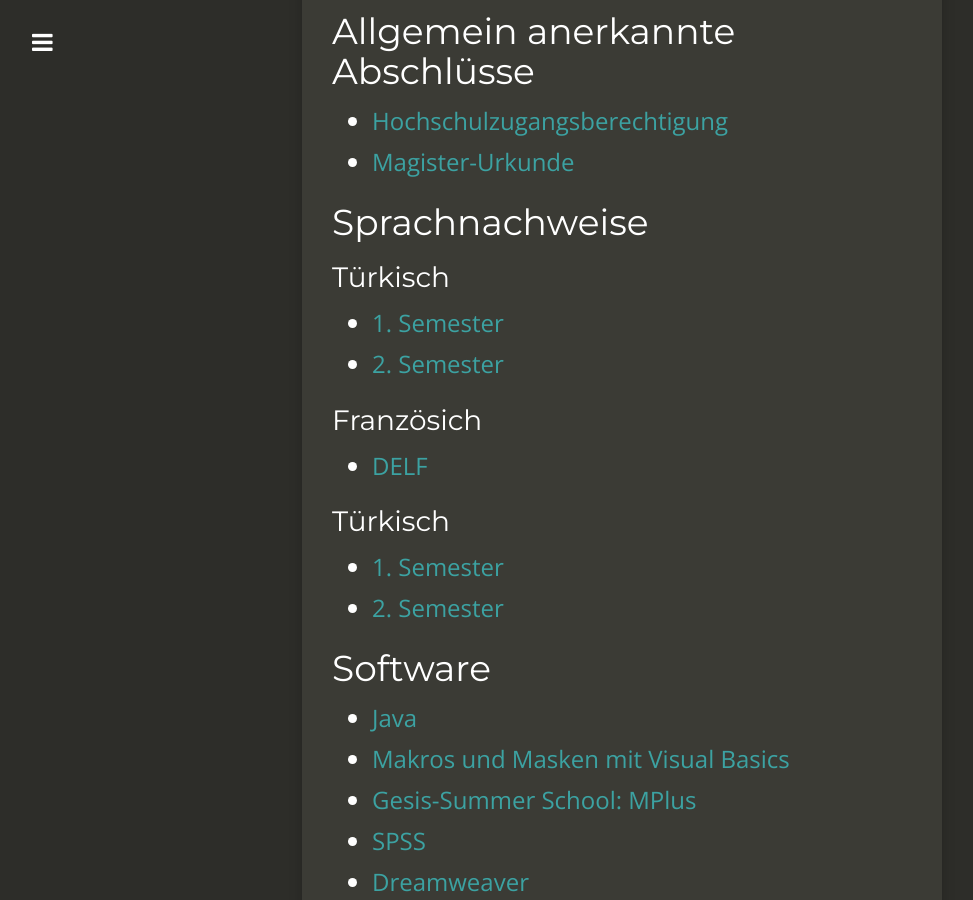
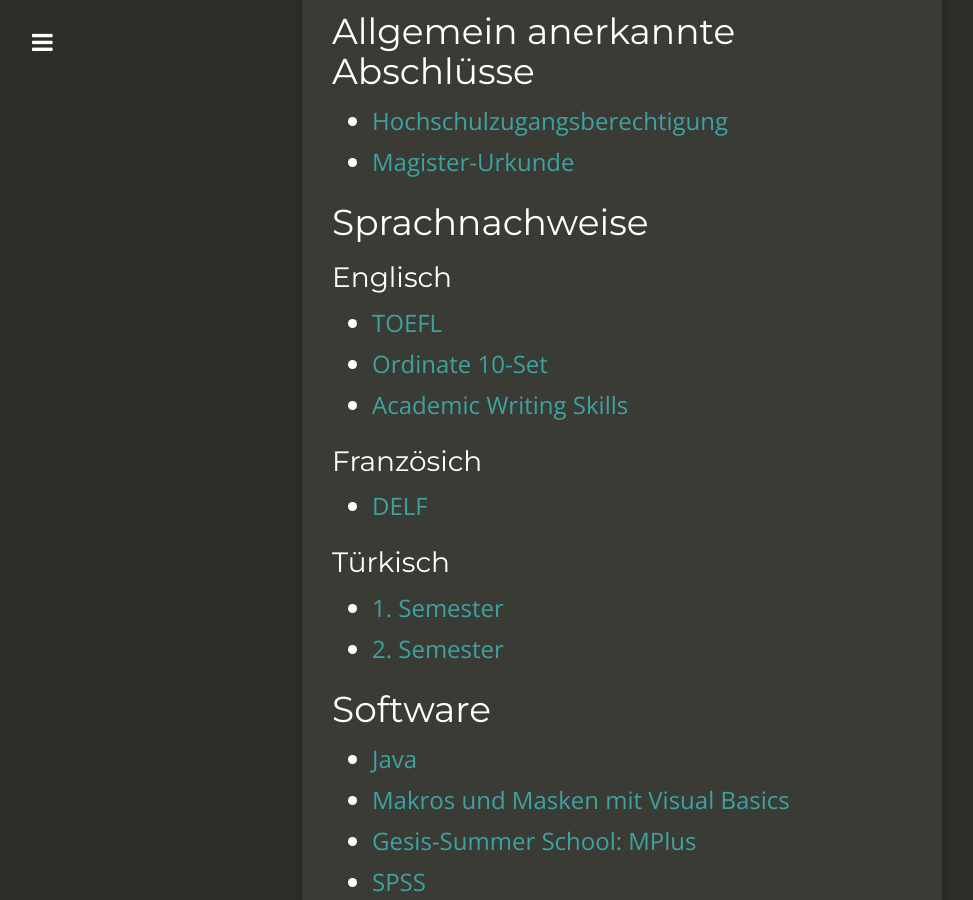
Before and after one commit to BriGitBardot/Bewerbung2, a Jekyll site: the page built from Anlagen.md, in a window 1280 px wide and 900 px high, scrolled down 464 px. Shown: the whole window, without its empty margins (18-991 px from the left). Built offline with Jekyll 4.4.1, drawn with Linux system fonts in a browser that asks for light colours; nearby versions of some CDN libraries.

Commit message:
Update Anlagen.md

```diff
--- a/Anlagen.md
+++ b/Anlagen.md
@@ -19,11 +19,13 @@
 - [Hochschulzugangsberechtigung]({{ site.url }}/assets/AllgemeineHochschulreife.pdf)
 - [Magister-Urkunde]({{ site.url }}/assets/Magisterurkunde.pdf)
 
+
 ## Sprachnachweise
 
-### Türkisch
-- [1. Semester]({{ site.url }}/assets/tuerkisch1.pdf)
-- [2. Semester]({{ site.url }}/assets/tuerkisch2.pdf)
+### Englisch
+- [TOEFL]({{ site.url }}/assets/toefl.pdf)
+- [Ordinate 10-Set]({{ site.url }}/assets/OrdinateSet10.pdf)
+- [Academic Writing Skills]({{ site.url }}/assets/AcademicWritingSkills.pdf)
 
 ### Französich
 - [DELF]({{ site.url }}/assets/delf.pdf)
@@ -42,6 +44,7 @@
 - [Word für wissenschaftliches Arbeiten]({{ site.url }}/assets/word.pdf)
 - [Imperia für Anwender]({{ site.url }}/assets/imperia.pdf)
 
+
 ## Hochschuldidaktik
 - [Zertifikat 'Schreibberaterin']({{ site.url }}/assets/Zertifikat_Schreibberaterin.pdf)
 - [Zertifikat 'Hochschuldidaktik' des Landes NRW]({{ site.url }}/assets/Zertifikat_Hochschullehre.pdf)
@@ -55,6 +58,7 @@
 - [Kompetenzorientiertes Planen und Prüfen]({{ site.url }}/assets/Pruefen.pdf)
 - [Studierenden Schlüsselkompetenzen vermitteln]({{ site.url }}/assets/Schluesselkompetenzen.pdf)
 - [Praxisbaustein: Innovatives Lehrprojekt]({{ site.url }}/assets/Lehrprojekt.pdf)
+
 
 ## Arbeitszeugnisse
 - [Generaldelegation Palästinas]({{ site.url }}/assets/Generaldelegation.pdf)
```
